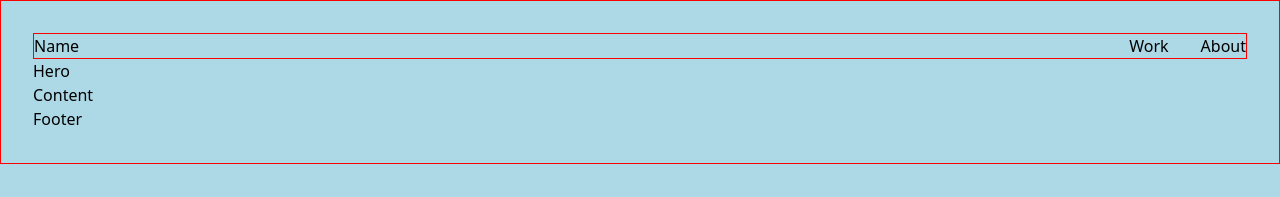
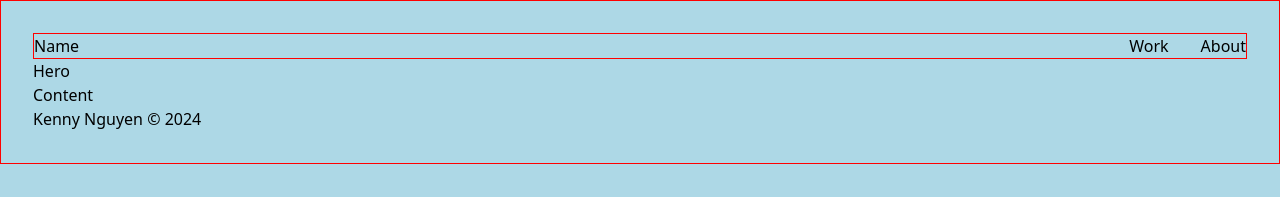
Before and after one commit to ken-ux/portfolio, a React (Vite) app: page / in a window 1280 px wide. Shown: the top 197 px of the page. Built offline with nearby package versions, Linux system fonts and the light colour scheme.

Commit message:
Create footer

```diff
--- a/src/components/Footer.tsx
+++ b/src/components/Footer.tsx
@@ -1,8 +1,8 @@
 const Footer = () => {
   return (
-    <>
-      <h1>Footer</h1>
-    </>
+    <footer className="flex justify-end">
+      <p>Kenny Nguyen © {new Date().getFullYear()}</p>
+    </footer>
   );
 };
 
```
